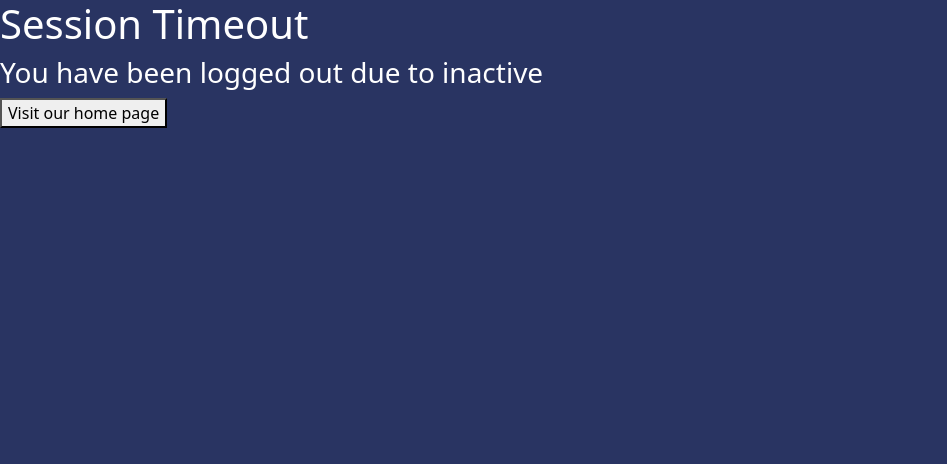
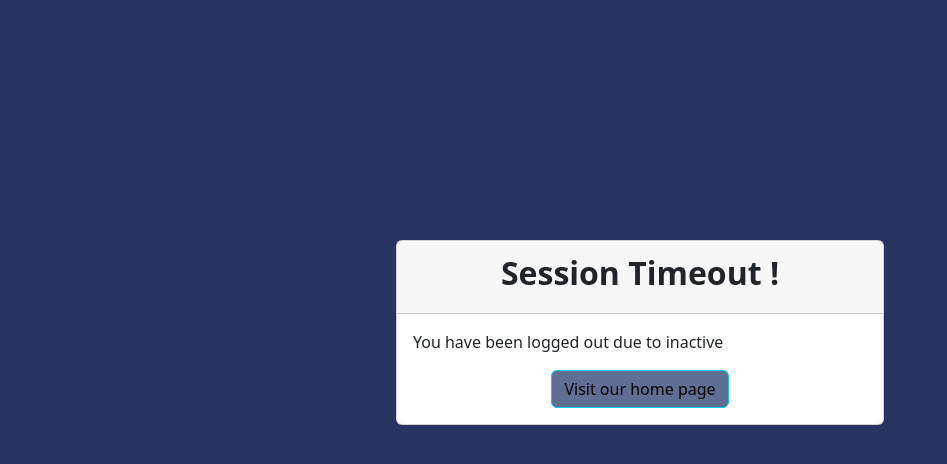
Before and after one commit to requin883/NuevoFront, a React (Vite) app: page /autoLogOut in a window 1280 px wide. Shown: the top 464 px of the page, without its empty margins (0-947 px from the left). Built offline with nearby package versions, Linux system fonts and the light colour scheme.

Commit message:
feat: add style to AutoLogOut

```diff
--- a/src/Pages/AutoLogOut/AutoLogOut.jsx
+++ b/src/Pages/AutoLogOut/AutoLogOut.jsx
@@ -1,14 +1,24 @@
+
+import { Card, CardBody, CardHeader, CardText, CardTitle, Container, Button } from "reactstrap";
 
 const redirectUser = () => {
     window.location.href = "http://localhost:5173/home"
 }
 function AutoLogOut() {
- return(
-     <div>
-        <h1> Session Timeout </h1>
-        <h3> You have been logged out due to inactive  </h3>
-        <button onClick={redirectUser}> Visit our home page </button>
-    </div>
- )
+    return (
+        <Container style={{ width: "40vw" }} className="text-dark mt-5">
+            <Card style={{ marginTop: "30vh" }}>
+                <CardHeader className="text-center">
+                    <CardTitle style={{ fontSize: "2em", fontWeight: "bold" }}>Session Timeout !</CardTitle>
+                </CardHeader>
+                <CardBody>
+                    <CardText style={{ fontSize: "1em" }}> You have been logged out due to inactive  </CardText>
+                    <Container className="text-center">
+                        <Button className="btn-menu" color="info" onClick={redirectUser}> Visit our home page </Button>
+                    </Container>
+                </CardBody>
+            </Card>
+        </Container>
+    )
 }
 export default AutoLogOut
```
